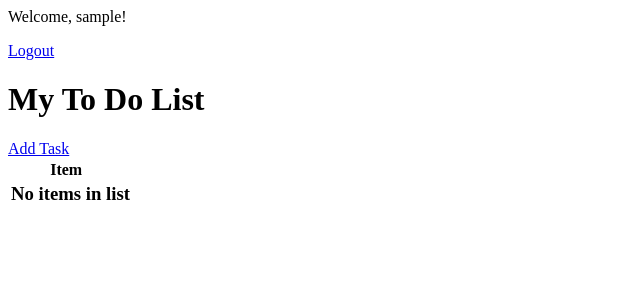
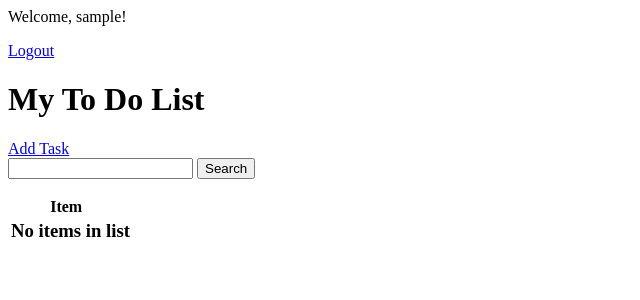
Before and after one commit to novalnabihan/djangotodo, a Django app: page / in a window 1280 px wide. Shown: the top 300 px of the page, without its empty margins (0-640 px from the left). Run offline with Django 5.2, Linux system fonts and the light colour scheme; the visitor is signed in with stand-in values (Sample User, id 1); data that the repository does not hold is empty.

Commit message:
feat : add search function

```diff
--- a/tasks/templates/tasks/task_list.html
+++ b/tasks/templates/tasks/task_list.html
@@ -7,6 +7,12 @@
 
 <h1>My To Do List</h1>
 <a href="{% url 'task_create' %}">Add Task</a>
+
+<form method="GET">
+  <input type="text" name="search-area" value="{{search_input}}">
+  <input type="submit" value="Search">
+</form>
+
 <table>
   <tr>
     <th>Item</th>
--- a/tasks/views.py
+++ b/tasks/views.py
@@ -46,6 +46,12 @@ class TaskList(LoginRequiredMixin, ListView):
         context = super().get_context_data(**kwargs)
         context['task_list'] = context['task_list'].filter(user=self.request.user)
         context['count'] = context['task_list'].filter(complete=False).count()
+
+        search_input = self.request.GET.get('search-area') or ''
+        if search_input:
+            context['task_list'] = context['task_list'].filter(title__startswith=search_input)
+
+        context['search_input'] = search_input
         return context
 
 
```
